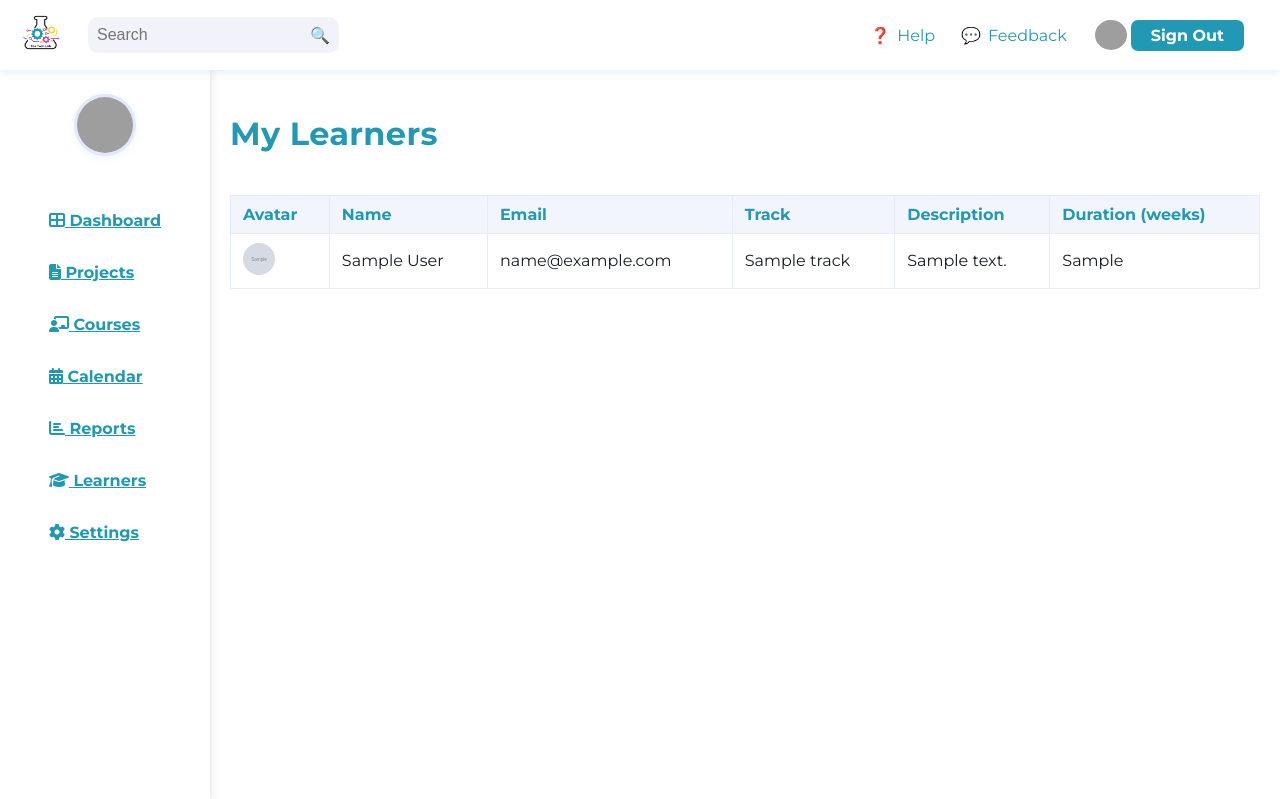
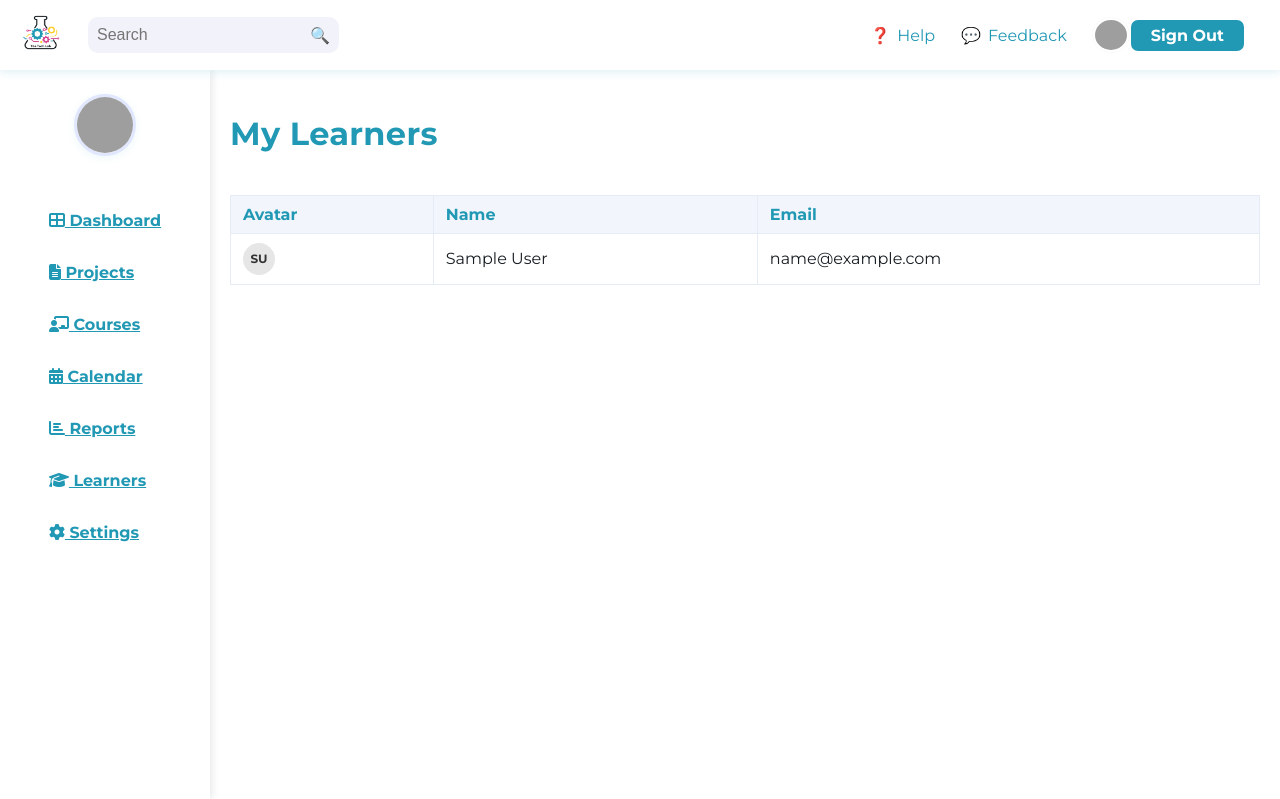
Before and after one commit to xmaemaumeowx/ttl, a Node server app: template src/views/learners.ejs in a window 1280 px wide. Shown: the top 799 px of the page. Run offline with Node 20, Linux system fonts and the light colour scheme; the template is opened without the code that fills it: most values are stand-ins (such as "Sample title", 1, 10 or a date in 2020); grey boxes marked "Sample" are stand-in pictures; some libraries are stand-ins or nearby versions; grey boxes are pictures that could not be loaded.

Commit message:
learners

```diff
--- a/public/style_s.css
+++ b/public/style_s.css
@@ -1129,3 +1129,8 @@ main {
   border-radius: 12px;
   font-size: 0.75rem;
 }
+.avatar-circle{
+  width:32px;height:32px;border-radius:50%;
+  display:inline-flex;align-items:center;justify-content:center;
+  background:#E6E6E6;color:#333;font-weight:600;font-size:12px;
+}
--- a/src/views/learners.ejs
+++ b/src/views/learners.ejs
@@ -16,9 +16,6 @@
             <th>Avatar</th>
             <th>Name</th>
             <th>Email</th>
-            <th>Track</th>
-            <th>Description</th>
-            <th>Duration (weeks)</th>
           </tr>
         </thead>
 
@@ -26,21 +23,17 @@
           <% learners.forEach((learner) => { %>
             <tr>
               <td>
-                <img
-                  src="<%= learner.avatar || '/images/default-avatar.png' %>"
-                  alt="Avatar for <%= learner.full_name %>"
-                  width="32"
-                  height="32"
-                  style="border-radius:50%; object-fit:cover;"
-                  onerror="this.onerror=null;this.src='/images/default-avatar.png';"
-                />
+                <%
+                    const initials = (learner.full_name || "")
+                      .split(/\s+/).filter(Boolean).slice(0,2)
+                      .map(s => s[0].toUpperCase()).join("");
+                  %>
+
+<div class="avatar-circle" title="<%= learner.full_name %>"><%= initials %></div>
               </td>
 
               <td><%= learner.full_name %></td>
               <td><%= learner.email %></td>
-              <td><%= learner.track || '' %></td>
-              <td><%= learner.description || '' %></td>
-              <td><%= learner.duration_weeks ?? '' %></td>
             </tr>
           <% }) %>
         </tbody>
```
